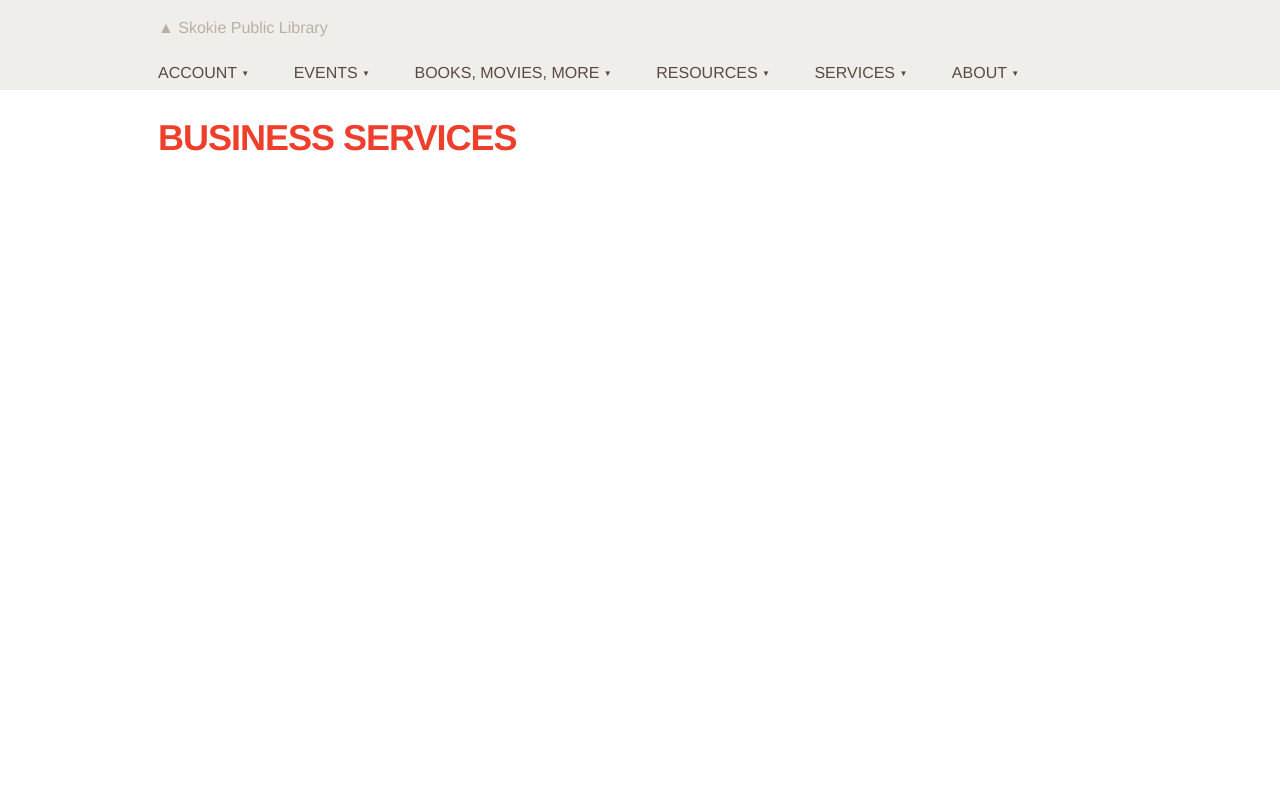
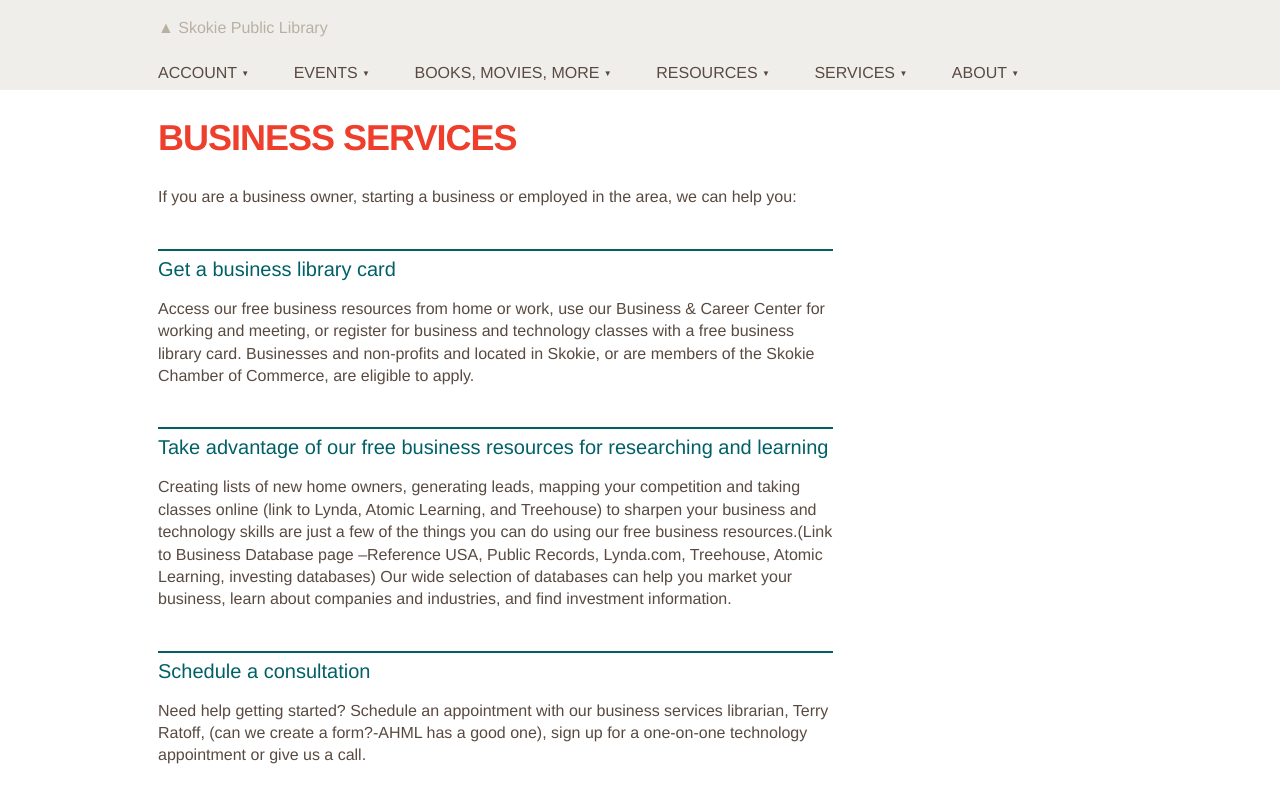
Before and after one commit to skokielibrary/spl-content, a Jekyll site: the page built from _content/terry/services--business-services.markdown, in a window 1280 px wide. Shown: the top 803 px of the page. Built offline with Jekyll 4.4.1, drawn with Linux system fonts in a browser that asks for light colours.

Commit message:
Updated services--business-services.markdown

```diff
--- a/_content/terry/services--business-services.markdown
+++ b/_content/terry/services--business-services.markdown
@@ -1,4 +1,16 @@
 ---
 layout: page
 title: Business services
+published: true
 ---
+
+If you are a business owner, starting a business or employed in the area, we can help you:
+
+##Get a business library card
+Access our free business resources from home or work, use our Business & Career Center for working and meeting, or register for business and technology classes with a free business library card. Businesses and non-profits and located in Skokie, or are members of the Skokie Chamber of Commerce, are eligible to apply.
+
+##Take advantage of our free business resources for researching and learning
+Creating lists of new home owners, generating leads, mapping your competition and taking classes online (link to Lynda, Atomic Learning, and Treehouse) to sharpen your business and technology skills are just a few of the things you can do using our free business resources.(Link to Business Database page –Reference USA, Public Records, Lynda.com, Treehouse, Atomic Learning, investing databases) Our wide selection of databases can help you market your business, learn about companies and industries, and find investment information.
+
+##Schedule a consultation
+Need help getting started? Schedule an appointment with our business services librarian, Terry Ratoff, (can we create a form?-AHML has a good one), sign up for a one-on-one technology appointment or give us a call.
```
